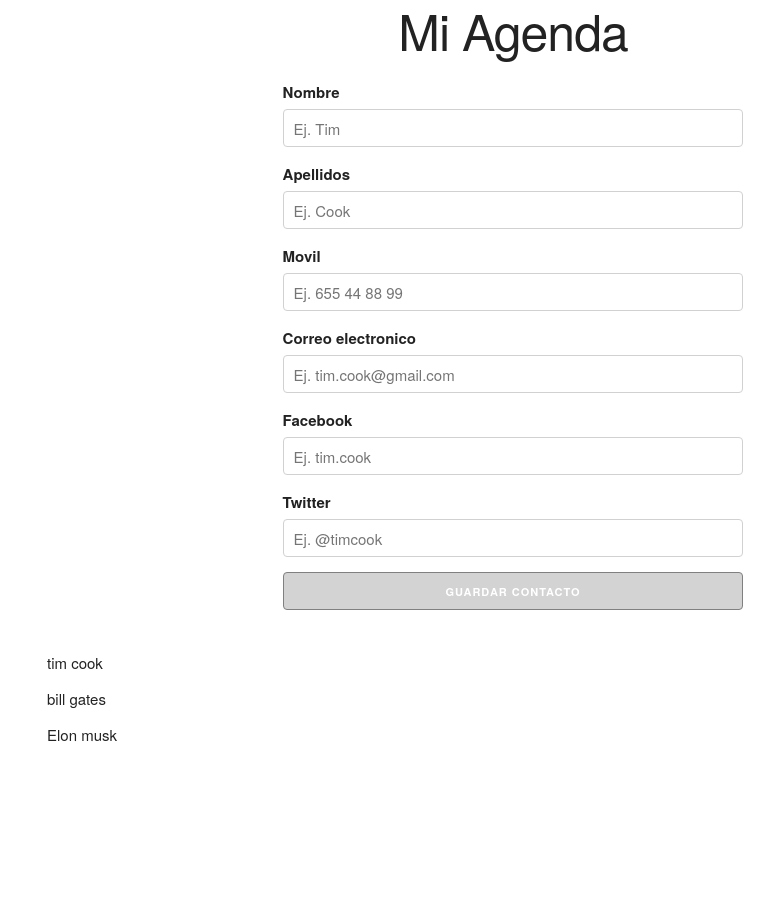
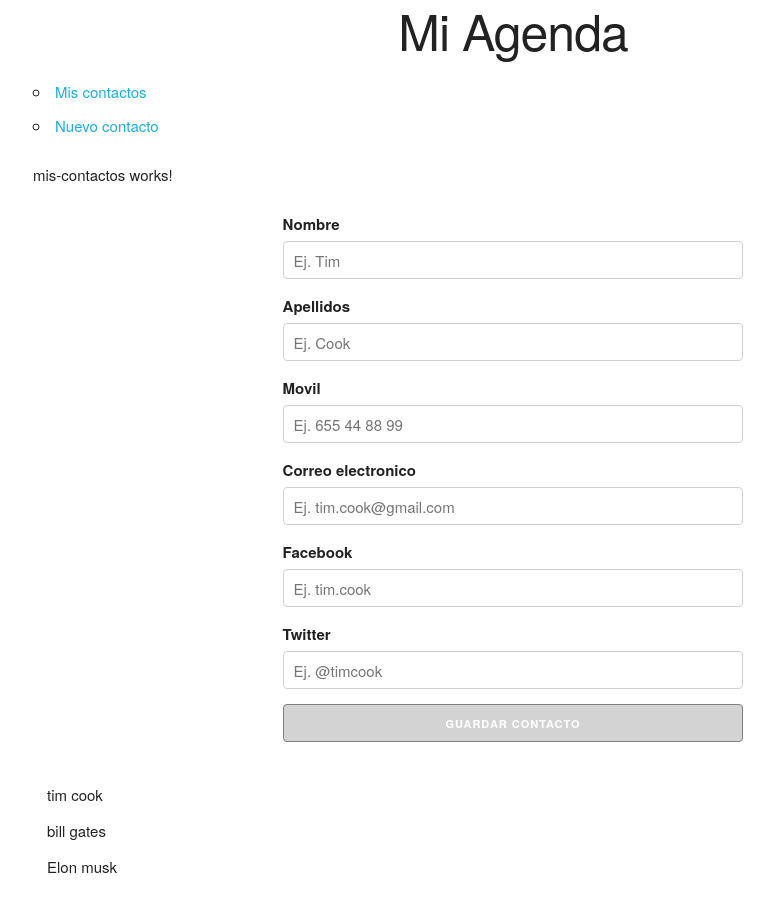
Before and after one commit to gemambu/kc-angular-mobile5, an Angular app in the folder Agenda/: page /mis-contactos in a window 1280 px wide. Shown: the whole page, without its empty margins (127-901 px from the left). Before the commit the page ends 800 px from the top, so only its background shows below. Built offline with nearby package versions, Linux system fonts and the light colour scheme; data requests are answered from the project's data file.

Commit message:
nuestra agenda ahora es single page application

```diff
--- a/Agenda/src/app/app.component.html
+++ b/Agenda/src/app/app.component.html
@@ -1,8 +1,23 @@
 <div class="container">
-
+<!-- titulo -->
   <header>
     <h1>Mi Agenda</h1>
   </header>
+
+  <!-- barra de navegacion -->
+  <nav>
+    <ul>
+      <li>
+        <a RouterLink="/mis-contactos">Mis contactos</a>
+      </li>
+      <li>
+        <a RouterLink="/nuevo-contacto">Nuevo contacto</a>
+      </li>
+    </ul>
+  </nav>
+
+<!-- zona dinamica donde cargamos las distintas secciones -->
+  <router-outlet></router-outlet>
 
   <formulario-alta
     (clickEnGuardar)="guardarContacto($event)">
--- a/Agenda/src/app/contactos.service.ts
+++ b/Agenda/src/app/contactos.service.ts
@@ -3,6 +3,7 @@
 import { Http, Response } from '@angular/http';
 import { Observable } from 'rxjs/Observable';
 import 'rxjs/add/operator/map';
+import { environment } from '../environments/environment'
 
 // Un servicio es una clase decorada con 'Injectable'. Este decorador
 // no necesita que le indiquemos ningún metadato. Es importante
@@ -24,7 +25,7 @@
   // nos apoyamos en la función 'map' que es un operador de
   // los objetos 'Observables'. Este operador transforma un 'Observable' en otro.
     return this._http
-                .get('http://localhost:3004/contactos')
+                .get(`${environment.apiUri}/contactos`)
                 .map((respuesta: Response) => {
 
                   return Contacto.nuevaColecciónDesdeJson(respuesta.json());
@@ -38,7 +39,7 @@
     // En este caso estamos enviando el contacto a crear en el cuerpo de la petición
     // 'post'.
     return this._http
-                .post('http://localhost:3004/contactos', contacto)
+                .post(`${environment.apiUri}/contactos`, contacto)
                 .map((respuesta: Response) => {
                   return Contacto.nuevoDesdeJson(respuesta.json());
                 });
--- /dev/null
+++ b/Agenda/src/app/mis-contactos/mis-contactos.component.html
@@ -0,0 +1,3 @@
+<p>
+  mis-contactos works!
+</p>
--- /dev/null
+++ b/Agenda/src/app/mis-contactos/mis-contactos.component.ts
@@ -0,0 +1,15 @@
+import { Component, OnInit } from '@angular/core';
+
+@Component({
+  selector: 'app-mis-contactos',
+  templateUrl: './mis-contactos.component.html',
+  styleUrls: ['./mis-contactos.component.css']
+})
+export class MisContactosComponent implements OnInit {
+
+  constructor() { }
+
+  ngOnInit() {
+  }
+
+}
--- /dev/null
+++ b/Agenda/src/app/nuevo-contacto/nuevo-contacto.component.html
@@ -0,0 +1,3 @@
+<p>
+  nuevo-contacto works!
+</p>
--- /dev/null
+++ b/Agenda/src/app/nuevo-contacto/nuevo-contacto.component.ts
@@ -0,0 +1,15 @@
+import { Component, OnInit } from '@angular/core';
+
+@Component({
+  selector: 'app-nuevo-contacto',
+  templateUrl: './nuevo-contacto.component.html',
+  styleUrls: ['./nuevo-contacto.component.css']
+})
+export class NuevoContactoComponent implements OnInit {
+
+  constructor() { }
+
+  ngOnInit() {
+  }
+
+}
--- a/Agenda/src/environments/environment.ts
+++ b/Agenda/src/environments/environment.ts
@@ -4,5 +4,6 @@
 // The list of which env maps to which file can be found in `.angular-cli.json`.
 
 export const environment = {
-  production: false
+  production: false,
+  apiUri: 'http://localhost:3004'
 };
```
Also changed, not shown: Agenda/src/app/app-routing/app-routing.module.ts (added, +30 -0 lines), Agenda/src/app/app.module.ts (+8 -2 lines), Agenda/src/app/mis-contactos/mis-contactos.component.css (added), Agenda/src/app/nuevo-contacto/nuevo-contacto.component.css (added), 2 other files (tests, documents, lock files or other folders).
